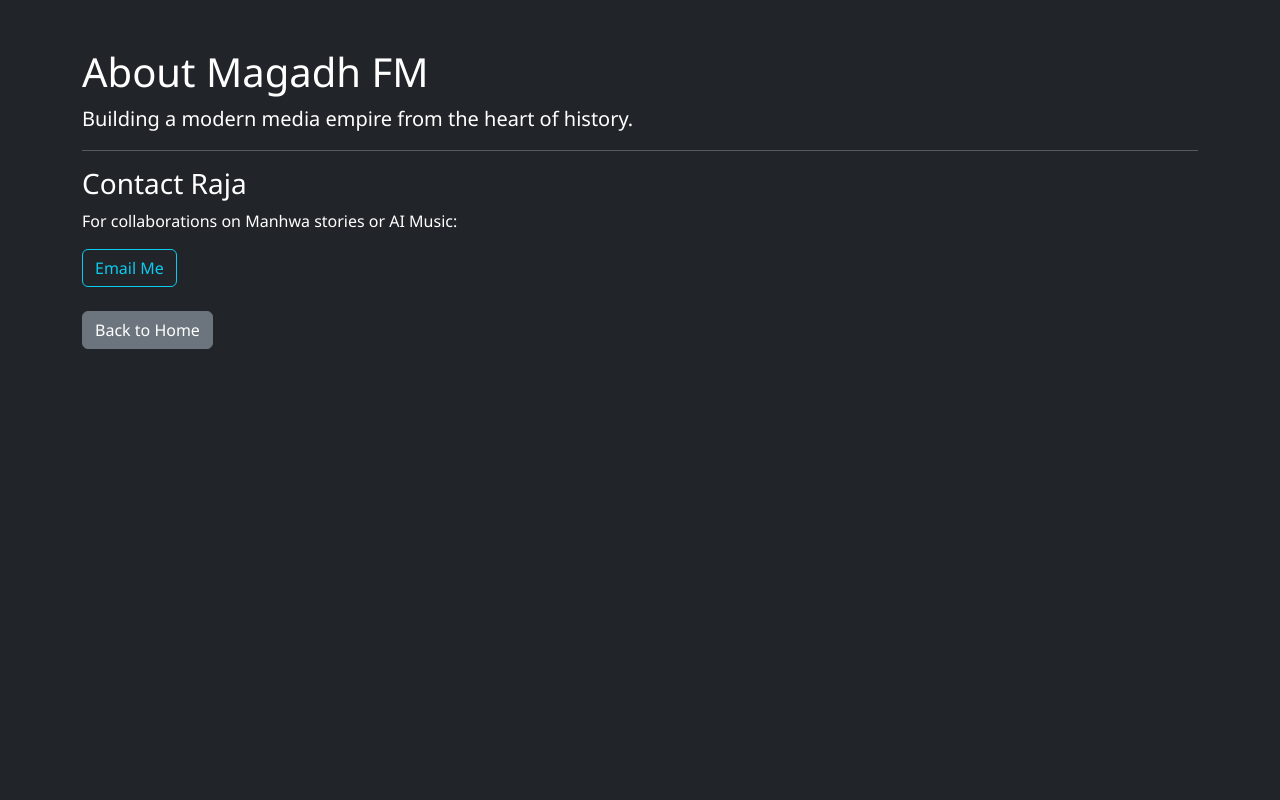
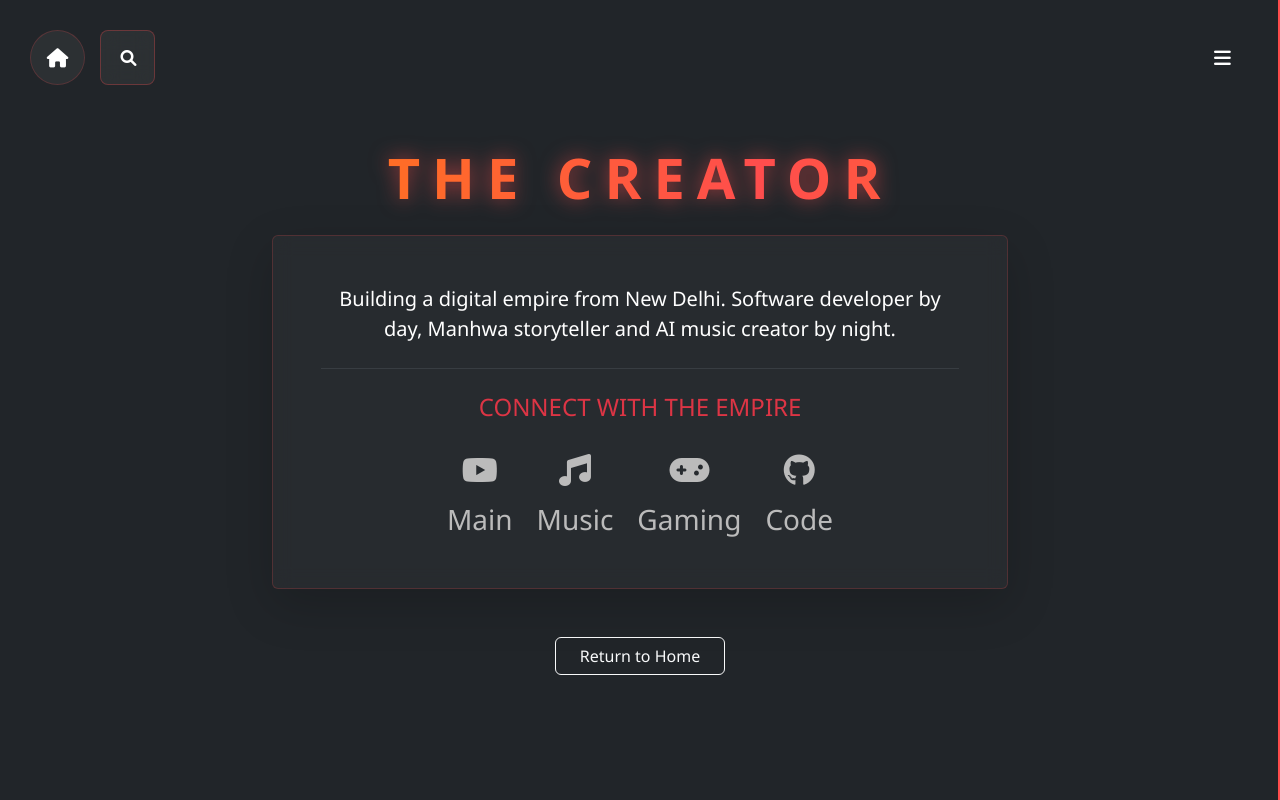
Before and after one commit to Magadh-Fm/Magadh-Fm.github.io, a plain HTML site: page about.html in a window 1280 px wide. Drawn offline with nearby package versions, Linux system fonts and the light colour scheme.

Commit message:
about.html

```diff
--- a/about.html
+++ b/about.html
@@ -2,20 +2,112 @@
 <html lang="en">
 <head>
     <meta charset="UTF-8">
-    <title>About | Magadh FM</title>
+    <meta name="viewport" content="width=device-width, initial-scale=1.0">
+    <title>About the Creator | Magadh FM</title>
+
     <link href="https://cdn.jsdelivr.net/npm/bootstrap@5.3.0/dist/css/bootstrap.min.css" rel="stylesheet">
+    <link rel="stylesheet" href="https://cdnjs.cloudflare.com/ajax/libs/font-awesome/6.0.0/css/all.min.css">
     <link rel="stylesheet" href="style.css">
 </head>
 <body class="bg-dark text-white">
-    <div class="container py-5">
-        <h1>About Magadh FM</h1>
-        <p class="lead">Building a modern media empire from the heart of history.</p>
-        <hr class="border-light">
-        <h3>Contact Raja</h3>
-        <p>For collaborations on Manhwa stories or AI Music:</p>
-        <a href="mailto:your-email@example.com" class="btn btn-outline-info">Email Me</a>
-        <br><br>
-        <a href="index.html" class="btn btn-secondary">Back to Home</a>
+
+    <div id="preloader">
+        <div class="loader-content text-center">
+            <h2 class="pulse-text">MAGADH FM</h2>
+            <div class="progress-bar-container">
+                <div class="progress-bar"></div>
+            </div>
+        </div>
     </div>
+
+   <div class="top-nav-controls">
+    <a href="index.html" class="nav-btn-left" title="Home">
+        <i class="fas fa-home"></i>
+    </a>
+
+    <div class="search-wrapper" id="searchWrapper">
+        <div class="search-bar">
+            <input type="text" id="searchInput" placeholder="Search realms..." autocomplete="off">
+            <button class="search-icon-btn" onclick="toggleSearch()" aria-label="Search">
+                <i class="fas fa-search"></i>
+            </button>
+        </div>
+        <div id="searchDropdown" class="search-dropdown"></div>
+    </div>
+
+    <button class="nav-btn-right" onclick="toggleMenu()" title="Menu">
+        <i class="fas fa-bars"></i>
+    </button>
+</div>
+
+<div id="sideMenu" class="side-nav">
+    <a href="javascript:void(0)" class="closebtn" onclick="toggleMenu()">&times;</a>
+
+    <div class="menu-header px-4 mb-3">
+        <span class="small opacity-50 text-uppercase tracking-widest">Navigation</span>
+    </div>
+    <a href="index.html"><i class="fas fa-home me-2"></i> Home</a>
+    <a href="about.html"><i class="fas fa-user me-2"></i> About Me</a>
+
+    <div class="menu-header px-4 mt-4 mb-3">
+        <span class="small opacity-50 text-uppercase tracking-widest">Story Realms</span>
+    </div>
+
+    <div class="genre-grid px-4">
+        <a href="horror.html" class="genre-btn horror">Horror</a>
+        <a href="thriller.html" class="genre-btn thriller">Thriller</a>
+        <a href="magic.html" class="genre-btn magic">Magic</a>
+        <a href="action.html" class="genre-btn action">Action</a>
+        <a href="fantasy.html" class="genre-btn fantasy">Fantasy</a>
+        <a href="scifi.html" class="genre-btn scifi">Sci-Fi</a>
+        <a href="reincarnation.html" class="genre-btn reincarnation">Re-incarnation</a>
+        <a href="mythology.html" class="genre-btn mythology">Mythology</a>
+        <a href="mystery.html" class="genre-btn mystery">Mystery</a>
+        <a href="adventure.html" class="genre-btn adventure">Adventure</a>
+    </div>
+</div>
+
+    <div class="container py-5 mt-5">
+        <div class="row justify-content-center">
+            <div class="col-md-8 text-center mt-5">
+                <h1 class="display-4 fw-bold typewriter-text mb-4"></h1>
+
+                <div class="contact-card p-5 rounded shadow-lg">
+                    <p class="fs-5 mb-4">
+                        Building a digital empire from New Delhi. Software developer by day,
+                        Manhwa storyteller and AI music creator by night.
+                    </p>
+                    <hr class="border-secondary mb-4">
+
+                    <h4 class="text-danger mb-4 text-uppercase">Connect with the Empire</h4>
+                    <div class="d-flex justify-content-center flex-wrap gap-4">
+                        <a href="https://youtube.com/@MagadhFmEnglish" class="social-icon-link" title="Magadh Fm English">
+                            <i class="fab fa-youtube"></i>
+                            <span class="d-block small mt-1">Main</span>
+                        </a>
+                        <a href="#" class="social-icon-link" title="Raja Sharma Music FM">
+                            <i class="fas fa-music"></i>
+                            <span class="d-block small mt-1">Music</span>
+                        </a>
+                        <a href="#" class="social-icon-link" title="Clash of Clans">
+                            <i class="fas fa-gamepad"></i>
+                            <span class="d-block small mt-1">Gaming</span>
+                        </a>
+                        <a href="https://github.com/Magadh-Fm" class="social-icon-link" title="Manhwa Factory">
+                            <i class="fab fa-github"></i>
+                            <span class="d-block small mt-1">Code</span>
+                        </a>
+                    </div>
+                </div>
+                <a href="index.html" class="btn btn-outline-light mt-5 px-4">Return to Home</a>
+            </div>
+        </div>
+    </div>
+
+    <script src="https://www.gstatic.com/firebasejs/10.8.0/firebase-app-compat.js"></script>
+    <script src="https://www.gstatic.com/firebasejs/10.8.0/firebase-analytics-compat.js"></script>
+
+    <script src="https://cdn.jsdelivr.net/npm/bootstrap@5.3.0/dist/js/bootstrap.bundle.min.js"></script>
+    <script src="script.js"></script>
 </body>
 </html>
```
